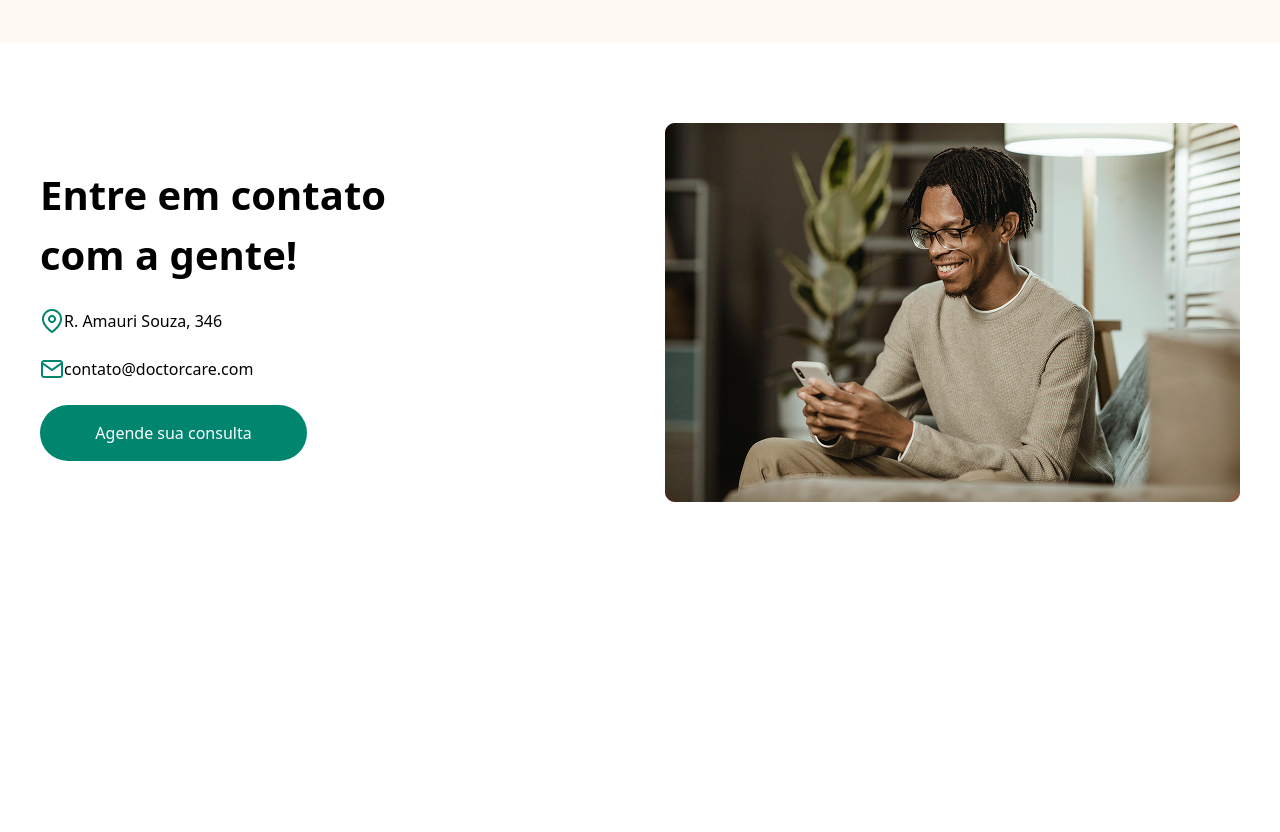
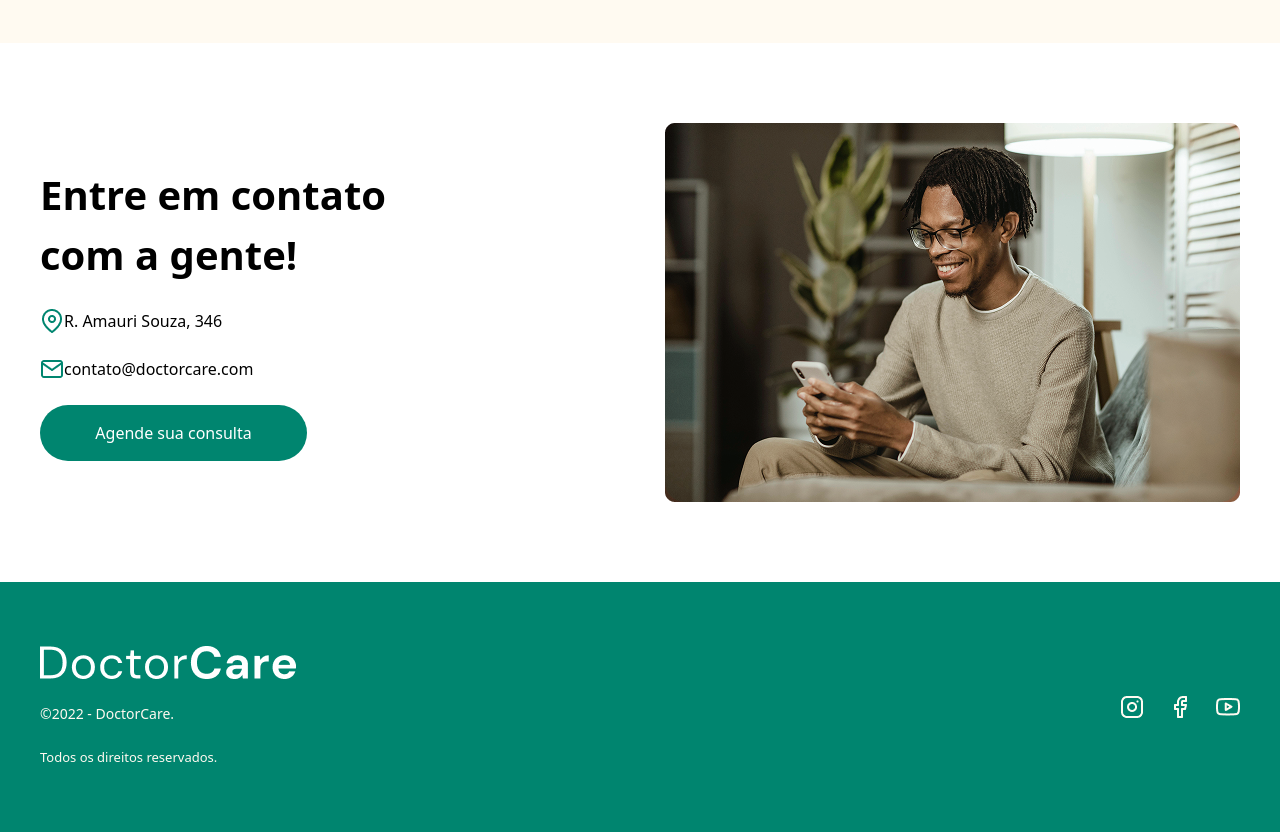
Before and after one commit to amonsho/hwBranch2, a website: page src/index.html in a window 1280 px wide. Shown: the part 2044-2876 px from the top of the page. Before the commit the page ends 2626 px from the top, so only its background shows below. Drawn offline with Linux system fonts and the light colour scheme.

Commit message:
add 7 work to html and media

```diff
--- a/src/index.html
+++ b/src/index.html
@@ -22,7 +22,7 @@
         <header class="max-w-[1200px] m-auto flex justify-between items-center mob:w-[90%] mob:flex-col mob:text-center mob:gap-8 mob:pt-10">
             <aside class="flex flex-col gap-6 mob:items-center">
             <p class="text-[14px] font-[700] text-[#00856F]">BOAS-VINDAS A DOCTORCARE 👋</p>
-            <h2 class="text-[52px] font-[700]">Assistência médica <br> simplificada para todos</h2>
+            <h2 class="text-[52px] font-[700] mob:text-[34px]">Assistência médica <br> simplificada para todos</h2>
             <p class="text-[18px] text-[#495057]">Os médicos da DoctorCare vão além dos sintomas para tratar a causa <br> raiz de sua doença e proporcionar uma cura a longo prazo.</p>
             <button class="w-[263px] h-[52px] rounded-[40px] bg-[#00856F] text-white ">Agende sua consulta</button>
             </aside>
@@ -118,5 +118,19 @@
             </aside>
          </section>
     </main>
+    <div class="bg-[#00856F]">
+    <footer class="max-w-[1200px] m-auto flex justify-between items-center pt-16 pb-16 mob:flex-col mob:gap-14 mob:items-start mob:w-[90%]">
+        <aside>
+            <img src="images/LOGO (5).png" alt=""> <br>
+            <p class="text-[14px] text-[#FFFAF1]">©2022 - DoctorCare.</p> <br>
+            <p class="text-[13px] text-[#FFFAF1]">Todos os direitos reservados.</p>
+        </aside>
+        <aside class="flex items-center gap-6">
+            <img src="images/instagram 1.png" alt="">
+            <img src="images/facebook 1.png" alt="">
+            <img src="images/youtube 1.png" alt="">
+        </aside>
+    </footer>
+    </div>
 </body>
 </html>
```
Also changed, not shown: src/images/LOGO (5).png (added), src/images/facebook 1.png (added), src/images/instagram 1.png (added), src/images/youtube 1.png (added), src/output.css.
